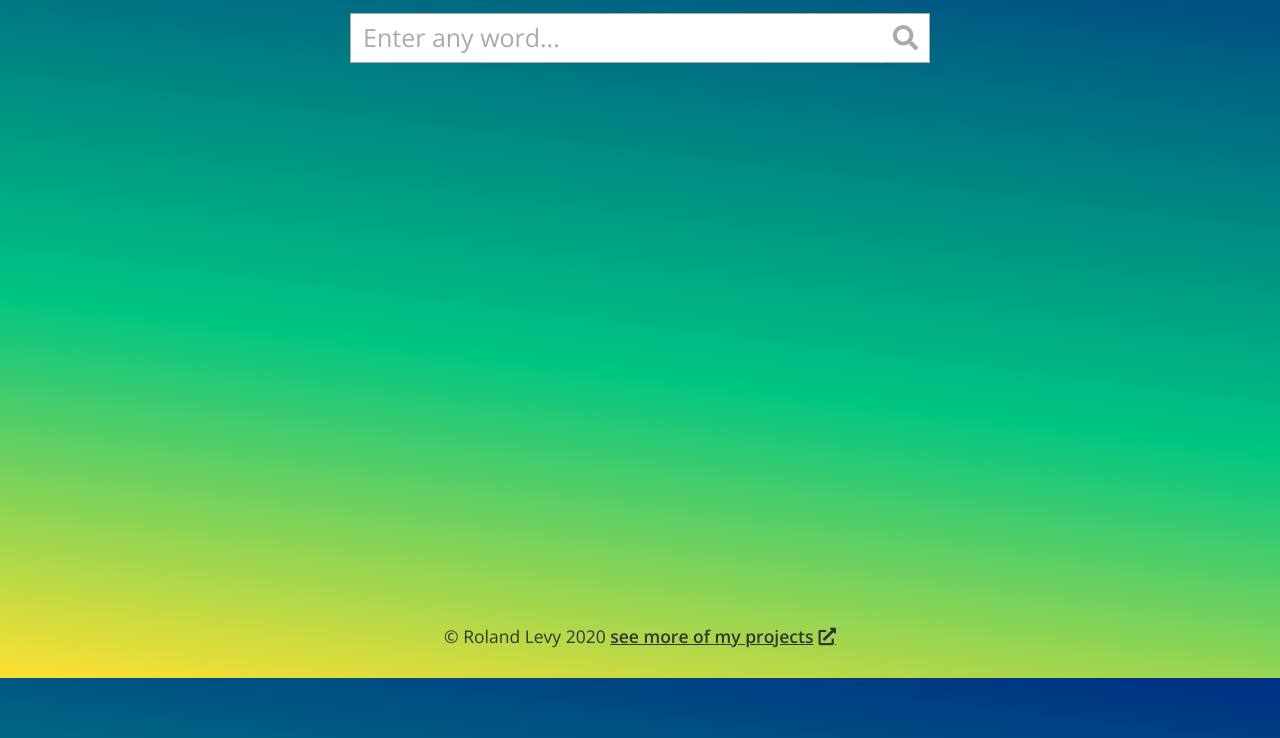
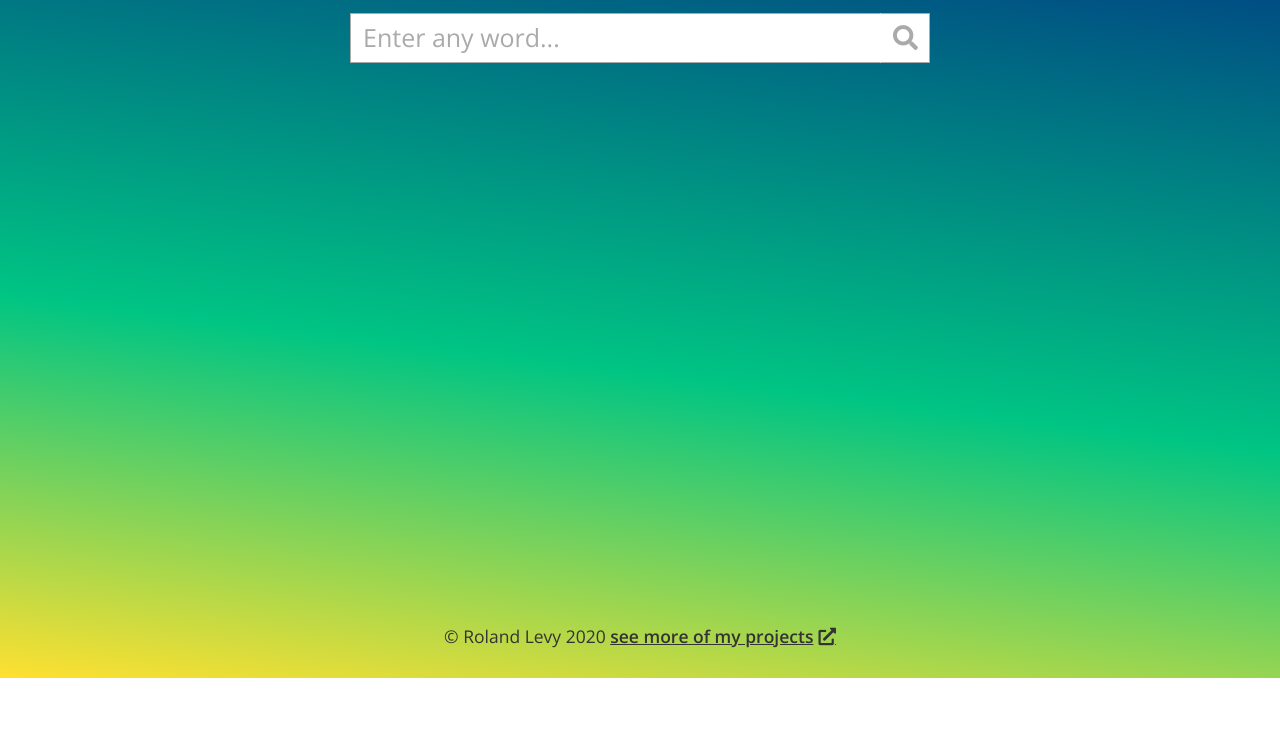
Before and after one commit to rolandjlevy/-js-autocomplete-dropdown-with-api, a plain HTML site: page index.html in a window 1280 px wide. Shown: the part 122-860 px from the top of the page. After the commit the page ends 800 px from the top, so only its background shows below. Drawn offline with nearby package versions, Linux system fonts and the light colour scheme.

Commit message:
Updated readme

```diff
--- a/styles/root.css
+++ b/styles/root.css
@@ -18,7 +18,7 @@ body {
   height: 100%;
   background-repeat: no-repeat;
   background-attachment: fixed;
-  min-height: 100vh;
+  /* min-height: 100vh; */
 }
 
 * {
```
Also changed, not shown: 1 other file.
